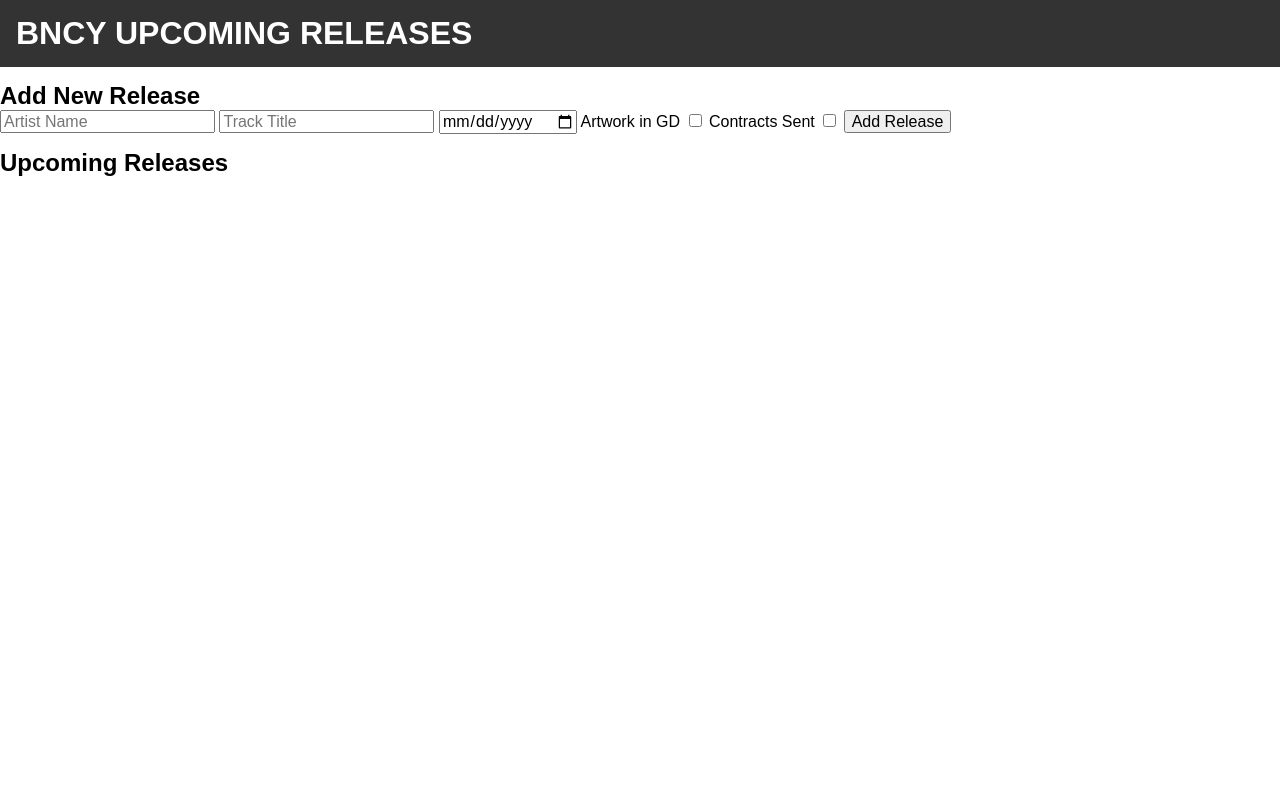
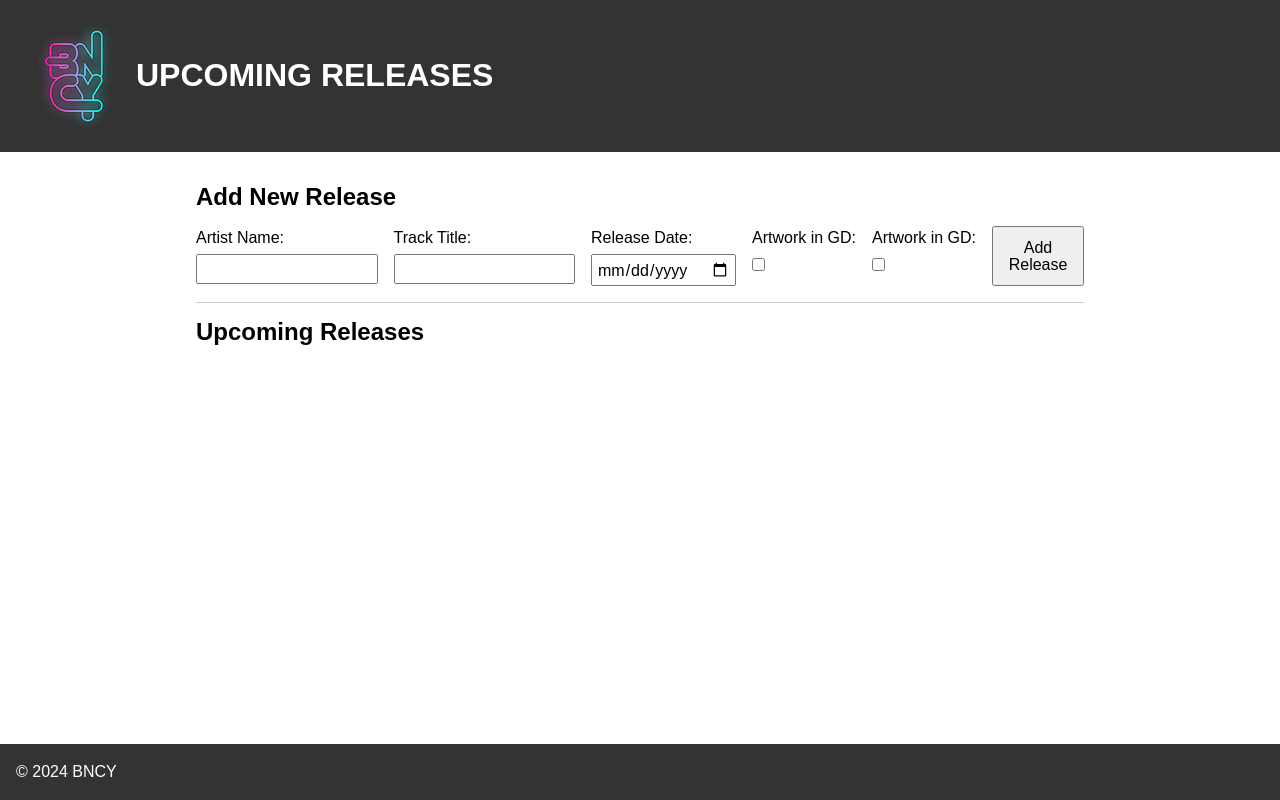
Before and after one commit to Greenie5656/BNCY-upcoming-releases, a website: page index.html in a window 1280 px wide. Drawn offline with Linux system fonts and the light colour scheme.

Commit message:
Refactor CSS styles and form layout

```diff
--- a/assets/styles/main.css
+++ b/assets/styles/main.css
@@ -39,7 +39,7 @@ body {
 
 /* Set shorter line heights on headings and interactive elements */
 h1, h2, h3, h4,
-button, input, label {
+button, input {
   line-height: 1.1;
 }
 
@@ -74,6 +74,10 @@ textarea:not([rows]) {
   min-height: 10em;
 }
 
+input[type="checkbox"] {
+  margin: 0;
+}
+
 /* Anything that has been anchored to should have extra scroll margin */
 :target {
   scroll-margin-block: 5ex;
@@ -95,6 +99,10 @@ body {
 }
 
 header {
+  display: flex;
+  flex-direction: row;
+  justify-content: flex-start;
+  align-items: center;
   background-color: #333;
   color: white;
   padding: 1rem;
@@ -103,6 +111,21 @@ header {
 main {
   flex: 1;
   padding: 1rem;
+  width: 100%;
+  max-width: 920px;
+  margin: 0 auto;
+}
+
+section {
+  padding-bottom: 1rem;
+  margin-bottom: 1rem;
+  border-bottom: 1px solid #ccc;
+
+  &:last-of-type {
+    padding-bottom: 0;
+    margin-bottom: 0;
+    border-bottom: 0;
+  }
 }
 
 footer {
@@ -110,3 +133,81 @@ footer {
   color: white;
   padding: 1rem;
 }
+
+#add-release,
+#release-list {
+  h2 {
+    margin-bottom: 1rem;
+  }
+}
+
+#release-form {
+  display: flex;
+  flex-direction: column;
+  gap: 1rem;
+
+  @media screen and (min-width: 920px) {
+    flex-direction: row;
+  }
+
+  label {
+    display: block;
+
+    &:has(input[type="checkbox"]) {
+      display: flex;
+      align-items: center;
+      gap: .25rem;
+
+      @media screen and (min-width: 920px) {
+        flex-direction: column;
+        align-items: flex-start;
+      }
+    }
+
+    span {
+      margin-bottom: .25rem;
+      white-space: nowrap;
+    }
+  }
+
+  input[type="text"],
+  input[type="date"]{
+    width: 100%;
+    padding: .25rem;
+  }
+
+  span {
+    display: block;
+    &::after {
+      content: ":";
+    }
+  }
+
+  input[type="submit"] {
+    background-color: #333;
+    color: white;
+    padding: 0.5rem 1rem;
+    border: 0;
+    border-radius: 0.25rem;
+    cursor: pointer;
+  }
+}
+
+#release-list {
+  ul {
+    li {
+      margin-bottom: .5rem;
+      display: flex;
+      flex-direction: column;
+      gap: .5rem;
+      margin-bottom: 1rem;
+      border: 1px solid #ccc;
+      padding: 1rem;
+
+      @media screen and (min-width: 920px) {
+        flex-direction: row;
+        justify-content: space-between;
+      }
+    }
+  }
+}
--- a/index.html
+++ b/index.html
@@ -9,18 +9,32 @@
 <body>
     <div class="container">
         <header>
-            <h1>BNCY UPCOMING RELEASES</h1>
+            <img src="/assets/images/BNCY-logo-color.png"><h1>UPCOMING RELEASES</h1>
         </header>
+        <main>
             <section id="add-release">
                 <h2>Add New Release</h2>
                 <form id="release-form">
-                <input type="text" id="artist-name" placeholder="Artist Name" required>
-                <input type="text" id="track-title" placeholder="Track Title" required>
-                <input type="date" id="release-date" required>
-                <label for="artwork-gd">Artwork in GD</label>
-                <input type="checkbox" id="artwork-gd">
-                <label for="contractsSent">Contracts Sent</label>
-                <input type="checkbox" id="contractsSent">
+                    <label for="artist-name">
+                        <span>Artist Name</span>
+                        <input type="text" id="artist-name" name="artist-name" required>
+                    </label>
+                    <label for="track-title">
+                        <span>Track Title</span>
+                        <input type="text" id="track-title" name="track-title" required>
+                    </label>
+                    <label for="release-date">
+                        <span>Release Date</span>
+                        <input type="date" id="release-date" name="release-date" required>
+                    </label>
+                    <label for="artwork-gd">
+                        <span>Artwork in GD</span>
+                        <input type="checkbox" id="artwork-gd" name="artwork-gd">
+                    </label>
+                    <label for="contractsSent">
+                        <span>Artwork in GD</span>
+                        <input type="checkbox" id="contractsSent" name="contractsSent">
+                    </label>
                     <button type="submit">Add Release</button>
                 </form>
             </section>
@@ -28,6 +42,10 @@
                 <h2>Upcoming Releases</h2>
                 <ul id="releases"></ul>
             </section>
+        </main>
+        <footer>
+            <p>&copy; 2024 BNCY</p>
+        </footer>
     </div>
     <script src="/assets/scripts/main.js"></script>
 </body>
```
Lines whose indentation alone changed are shown as unchanged.
